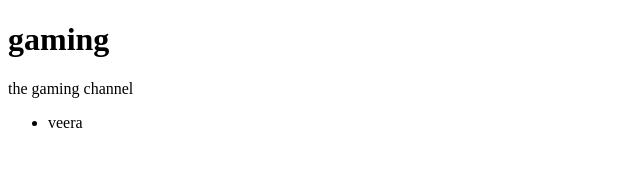
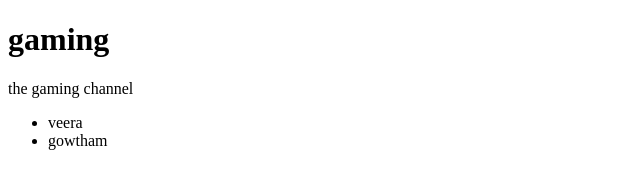
Before and after one commit to RichieLaprese/git-box, a plain HTML site: page index.html in a window 1280 px wide. Shown: the full height of the page, 0-640 px from the left. Drawn offline with Linux system fonts and the light colour scheme.

Commit message:
ss commit

```diff
--- a/index.html
+++ b/index.html
@@ -10,6 +10,9 @@
     <p>the gaming channel</p>
     <ul>
         <li>veera</li>
+        <li>
+            gowtham
+        </li>
     </ul>
 
 </body>
```
